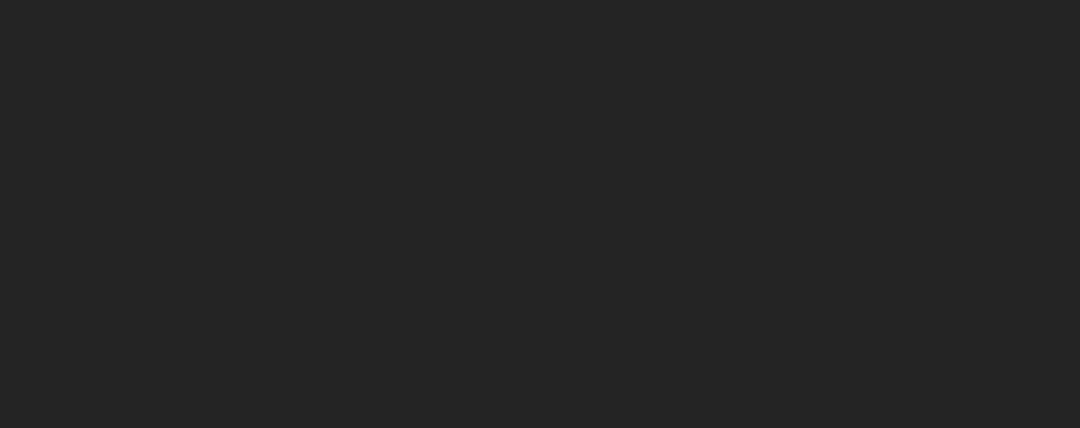
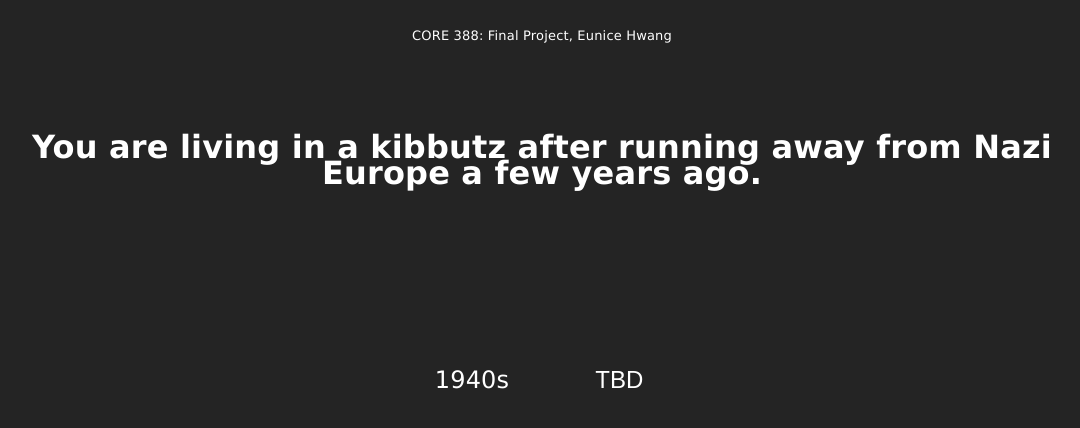
Before and after one commit to eh-java/core-388-final-project.github.io, a React (Vite) app: page /israeli-40s in a window 1280 px wide. Before the commit this address had no page. Shown: the top 428 px of the page, without its empty margins (98-1178 px from the left). Built offline with nearby package versions, Linux system fonts and the light colour scheme.

Commit message:
started linking storyNodes.json to website

```diff
--- a/src/App.jsx
+++ b/src/App.jsx
@@ -4,6 +4,7 @@ import Home from './pages/Home.jsx';
 import PickPerspective40s from "./pages/PickPerspective40s.jsx";
 import Sources from "./pages/Sources.jsx";
 import PickTime from "./pages/PickTime.jsx";
+import Israeli40s from "./pages/Israeli40s.jsx";
 
 function App() {
     return (
@@ -12,6 +13,7 @@ function App() {
                 <Route path='/' element={<Home/>}/>
                 <Route path='/pick-time' element={<PickTime/>}/>
                 <Route path='/pick-perspective-40s' element={<PickPerspective40s/>}/>
+                <Route path='/israeli-40s' element={<Israeli40s/>}/>
                 <Route path='/sources' element={<Sources/>}/>
             </Routes>
         </BrowserRouter>
--- /dev/null
+++ b/src/pages/Israeli40s.jsx
@@ -0,0 +1,27 @@
+import '../App.css';
+import { Link } from 'react-router-dom';
+import { useState, useEffect } from 'react';
+import story from '../../storyNodes.json'
+
+// home page for website
+function Israeli40s() {
+    const [text, setText] = useState(story[2].text[0]);
+    const [choiceA, setChoiceA] = useState('');
+    const [choiceB, setChoiceB] = useState('');
+
+
+    return (
+        <div className="parent-div">
+            <p className='page-title'>CORE 388: Final Project, Eunice Hwang</p>
+            <div className='title'>
+                <p>{text}</p>
+            </div>
+            <div className="default">
+                <Link to='/pick-perspective-40s' className="button">1940s</Link>
+                <button className="button">TBD</button>
+            </div>
+        </div>
+    )
+}
+
+export default Israeli40s;
--- a/src/pages/PickPerspective40s.jsx
+++ b/src/pages/PickPerspective40s.jsx
@@ -1,4 +1,5 @@
 import '../App.css';
+import { Link } from 'react-router-dom';
 
 // home page for website
 function PickPerspective40s() {
@@ -9,7 +10,7 @@ function PickPerspective40s() {
                 <p>Pick a perspective.</p>
             </div>
             <div className="default">
-                <button className="button">ISRAELI</button>
+                <Link to="/israeli-40s" className="button">ISRAELI</Link>
                 <button className="button">PALESTINIAN</button>
             </div>
         </div>
```
